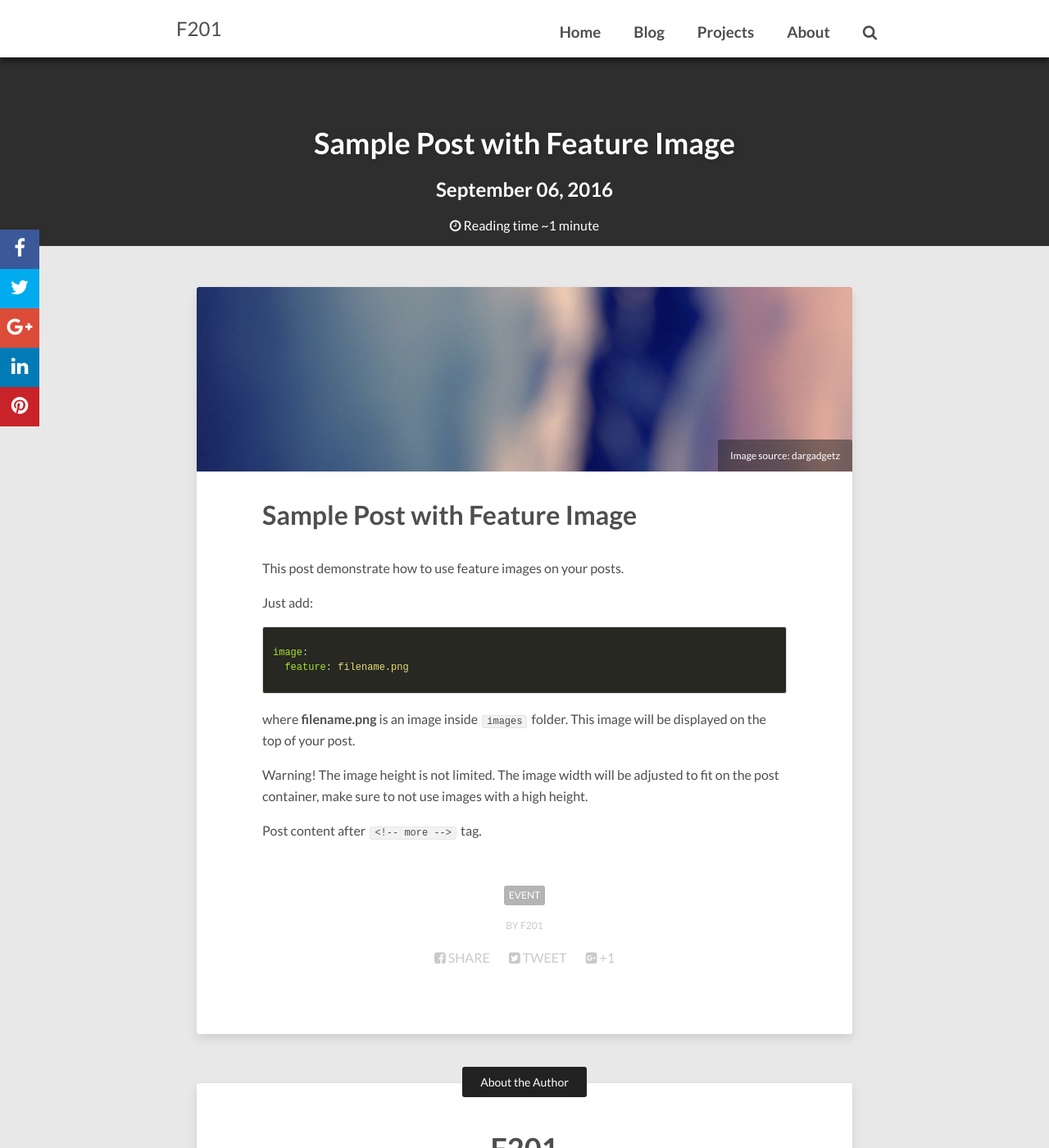
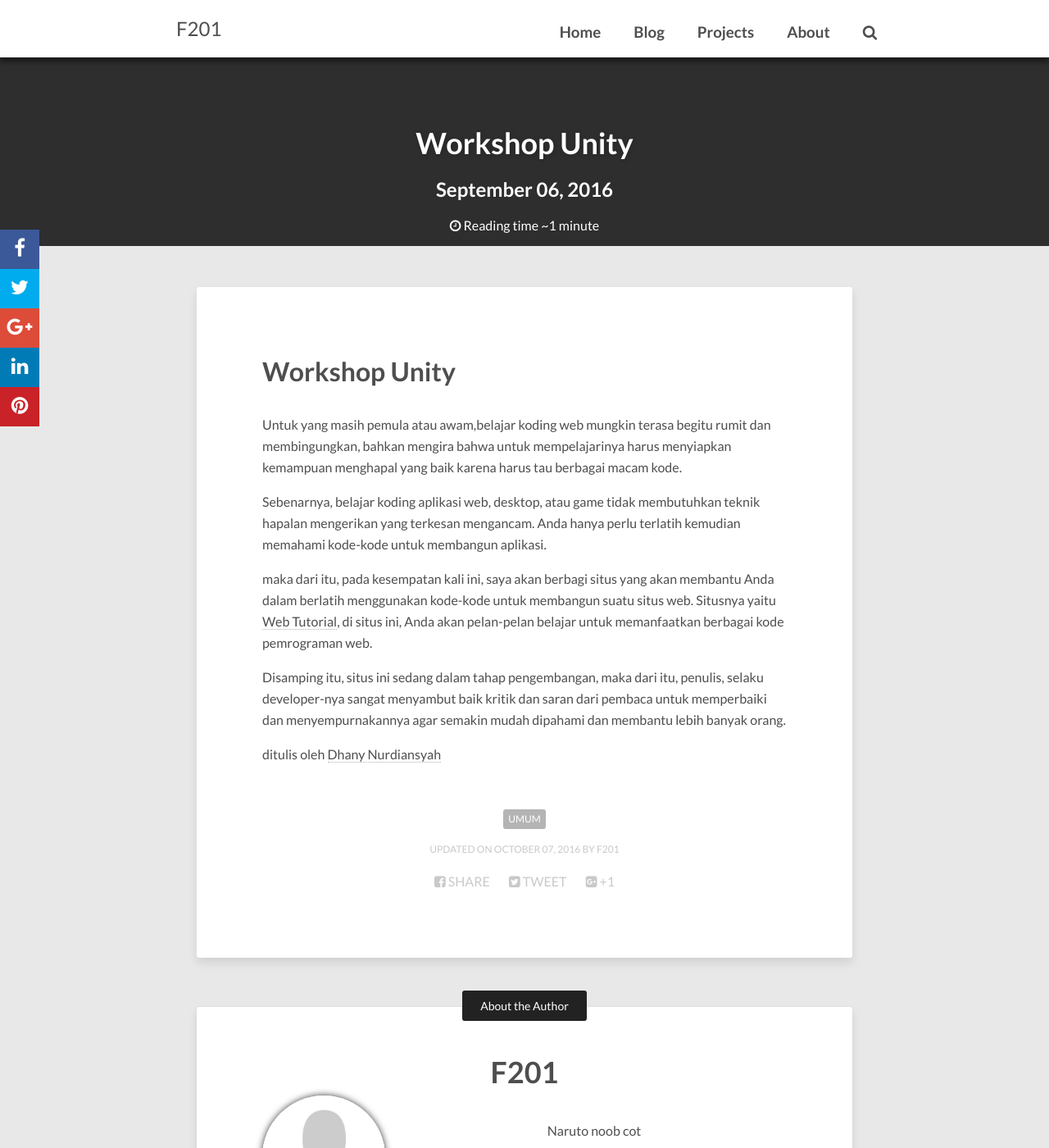
Before and after one commit to F201/f201.github.io, a Jekyll site: the page built from _posts/2016-09-06-workshop-unity.md, in a window 1280 px wide and 1400 px high. Shown: the whole window at 82% size. Built offline with Jekyll 4.4.1, drawn with Linux system fonts in a browser that asks for light colours; nearby versions of some CDN libraries; comment, search, counter and statistics services are not loaded.

Commit message:
change home

```diff
--- a/_posts/2016-09-06-workshop-unity.md
+++ b/_posts/2016-09-06-workshop-unity.md
@@ -1,27 +1,30 @@
 ---
 layout: post
-title: Sample Post with Feature Image
-description: "Sample Post with Feature Image"
-tags: [event]
-image:
-    feature: feature.jpg
-    credit: dargadgetz
-    creditlink: http://www.dargadgetz.com/ios-8-abstract-wallpaper-pack-for-iphone-5s-5c-and-ipod-touch-retina/
+title: Workshop Unity
+description: "Tentang Workshop Unity"
+modified: 2016-10-07
+tags: [umum]
+categories: [learn]
 ---
 
-This post demonstrate how to use feature images on your posts.
-
-Just add:
-
-{% highlight yaml %}
-image:
-  feature: filename.png
-{% endhighlight %}
-
-where **filename.png** is an image inside `images` folder. This image will be displayed on the top of your post.
-
-Warning! The image height is not limited. The image width will be adjusted to fit on the post container, make sure to not use images with a high height.
-
+Untuk yang masih pemula atau awam,belajar koding web mungkin terasa begitu rumit
+dan membingungkan, bahkan mengira bahwa untuk mempelajarinya harus menyiapkan kemampuan
+menghapal yang baik karena harus tau berbagai macam kode.
 <!-- more -->
 
-Post content after ``<!-- more -->`` tag.
+Sebenarnya, belajar koding aplikasi web, desktop, atau game tidak membutuhkan teknik
+hapalan mengerikan yang terkesan mengancam. Anda hanya perlu terlatih kemudian
+memahami kode-kode untuk membangun aplikasi.
+
+maka dari itu, pada kesempatan kali ini, saya akan berbagi situs yang akan membantu
+Anda dalam berlatih menggunakan kode-kode untuk membangun suatu situs web. Situsnya yaitu <a title="Web Tutorial" href="https://dhanyn10.github.io/dev/tutorial/tutorial-html" target="_blank">Web Tutorial</a>, di
+situs ini, Anda akan pelan-pelan belajar untuk memanfaatkan berbagai kode pemrograman
+web.
+
+Disamping itu, situs ini sedang dalam tahap pengembangan, maka dari itu, penulis,
+selaku developer-nya sangat menyambut baik kritik dan saran dari pembaca untuk
+memperbaiki dan menyempurnakannya agar semakin mudah dipahami dan membantu
+lebih banyak orang.
+
+
+ditulis oleh <a href="https://github.com/dhanyn10">Dhany Nurdiansyah</a>
```
